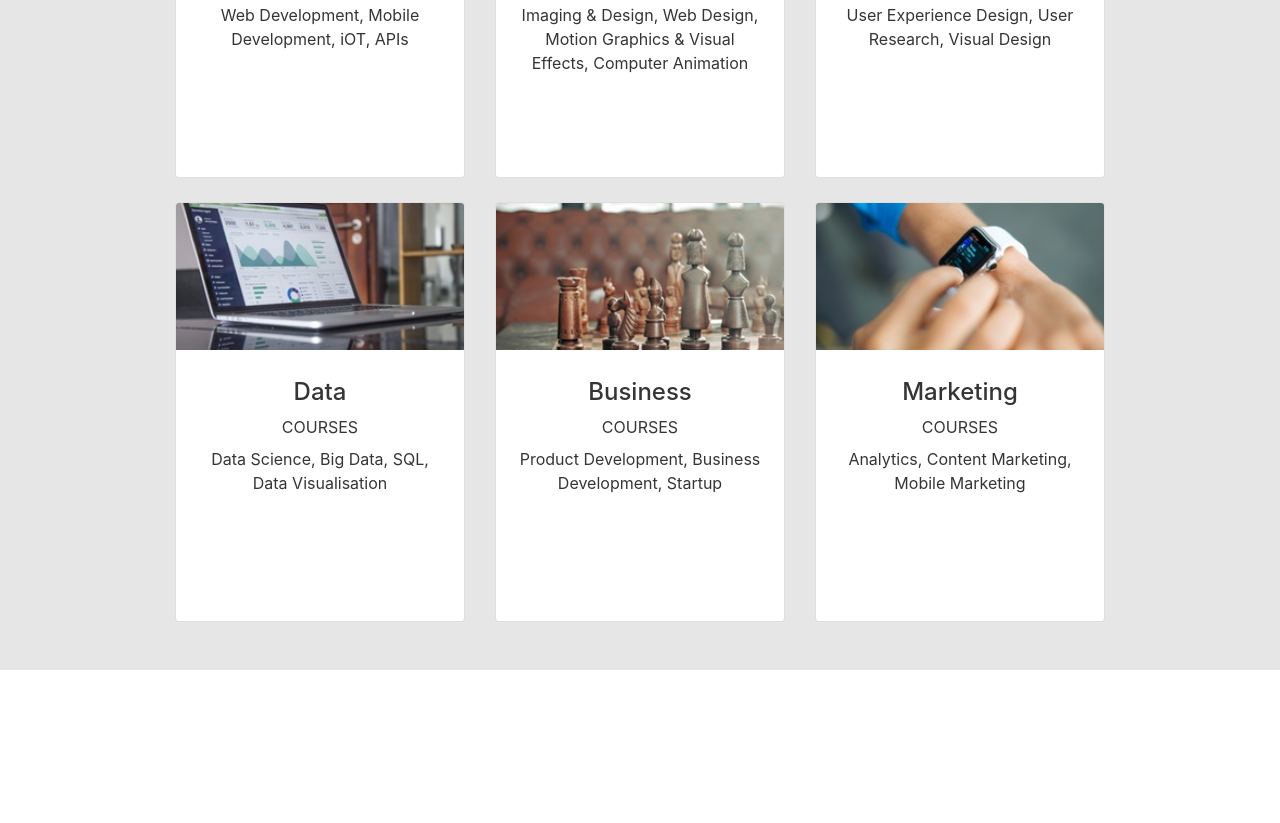
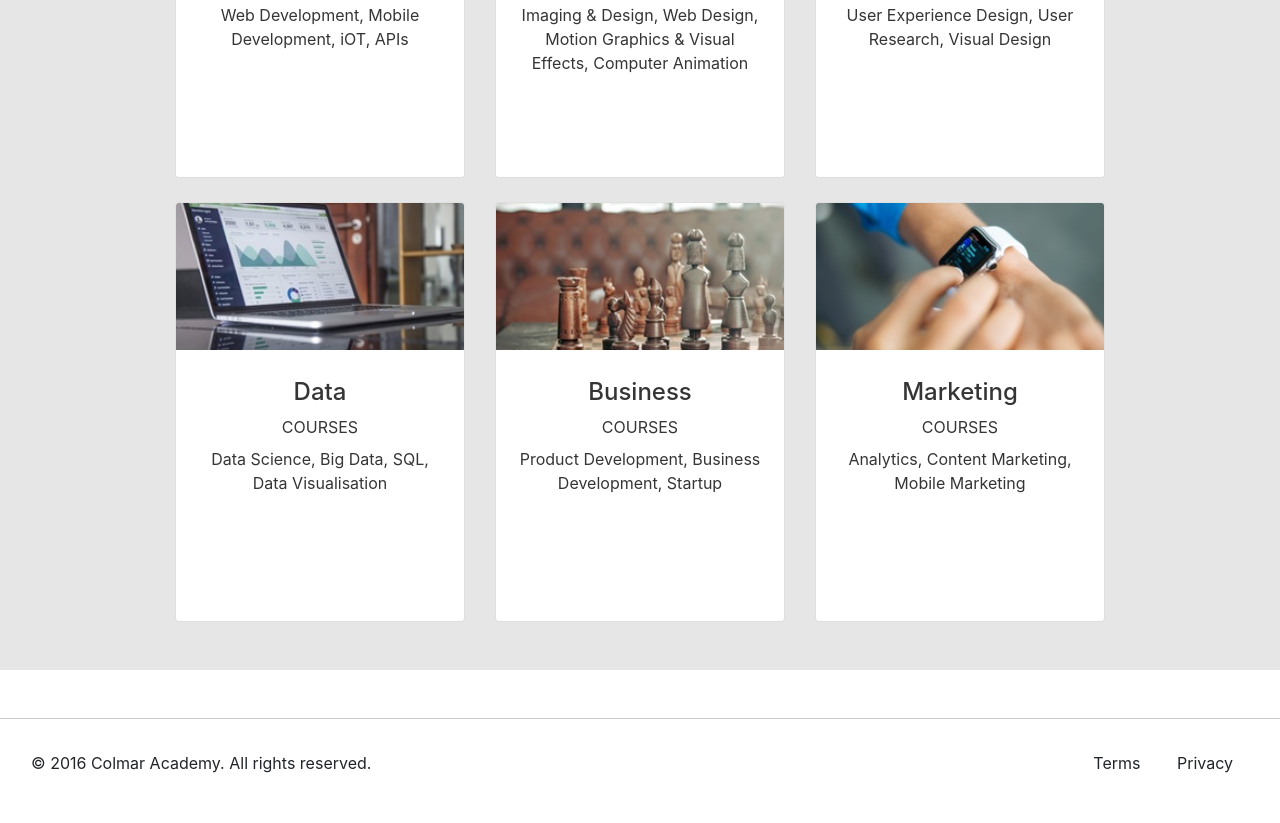
Before and after one commit to lukebolton99/Colmar-Academy, a plain HTML site: page index.html in a window 1280 px wide. Shown: the part 1912-2735 px from the top of the page. Before the commit the page ends 2582 px from the top, so only its background shows below. Drawn offline with nearby package versions, Linux system fonts and the light colour scheme.

Commit message:
Footer added

```diff
--- a/Resources/css/style.css
+++ b/Resources/css/style.css
@@ -101,3 +101,11 @@ button{
     height: 420px;
 
 }
+
+footer{
+    border-top: 1px solid rgb(200, 200, 200);
+}
+
+footer div{
+    padding: 16px;
+}
--- a/index.html
+++ b/index.html
@@ -163,6 +163,25 @@
         <div class="col-sm-12 m--space-30">&nbsp;</div>
     </section>
 
+
+
+    <div class="col-sm-12 m--space-30">&nbsp;</div>
+    <div class="col-sm-12 m--space-30">&nbsp;</div>
+
+    <footer>
+        <div class="row">
+            <div class="col-sm-6">
+                <p>© 2016 Colmar Academy. All rights reserved.</p>
+            </div>
+            <div class="col-sm-6">
+                <nav class="float-right">
+                    <a href="#">Terms</a>
+                    <a href="#">Privacy</a>
+                </nav>
+            </div>
+
+        </div>
+    </footer>
 </body>
 
 </html>
```
